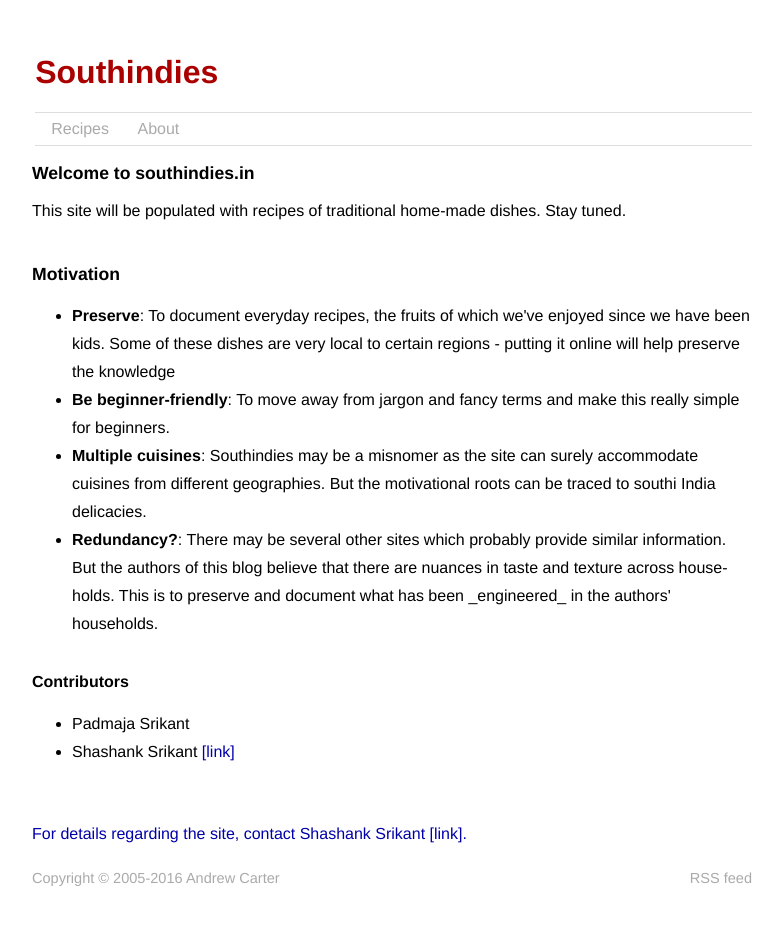
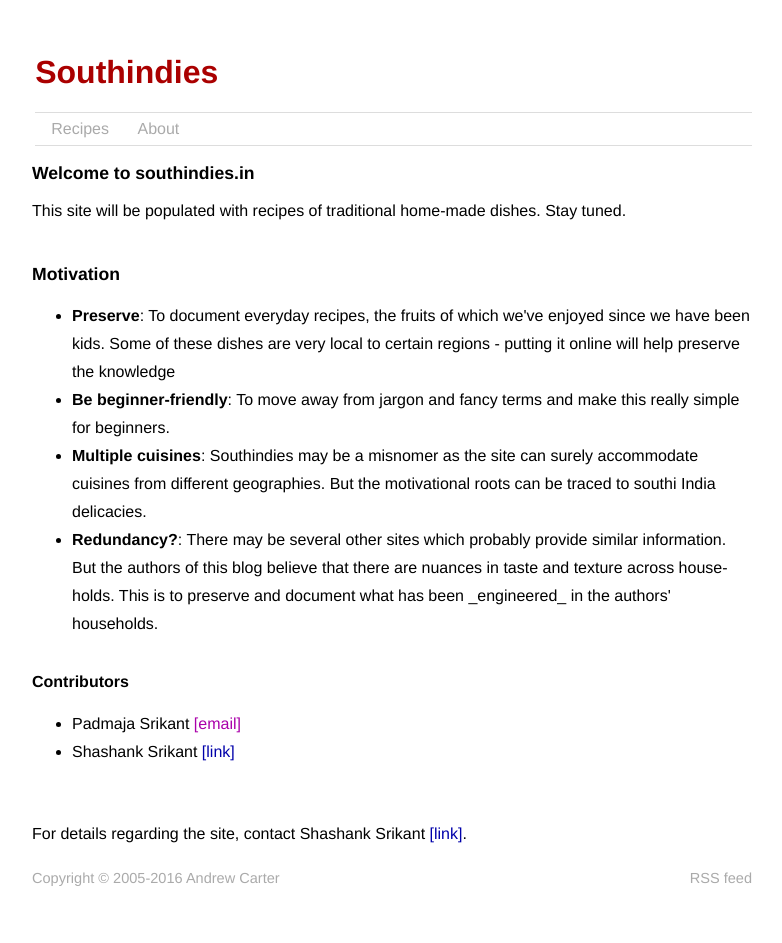
Before and after one commit to shashank-srikant/southindies, a Jekyll site: the page built from index.html, in a window 1280 px wide. Shown: the whole page, without its empty margins (248-1030 px from the left). Built offline with Jekyll 4.4.1, drawn with Linux system fonts in a browser that asks for light colours.

Commit message:
added email

```diff
--- a/index.html
+++ b/index.html
@@ -21,9 +21,9 @@ This site will be populated with recipes of traditional home-made dishes. Stay t
 
 <b>Contributors</b>
 <ul>
-<li>Padmaja Srikant</li>
-<li>Shashank Srikant <a href="https://shashank-srikant.github.io" target="_blank"> [link]<a/></li>
+<li>Padmaja Srikant <a href=""> [email]</a></li>
+<li>Shashank Srikant <a href="https://shashank-srikant.github.io" target="_blank"> [link]</a></li>
 </ul>
 
 <br/>
-For details regarding the site, contact Shashank Srikant <a href="https://shashank-srikant.github.io" target="_blank"> [link]<a/>.
+For details regarding the site, contact Shashank Srikant <a href="https://shashank-srikant.github.io" target="_blank"> [link]</a>.
```
